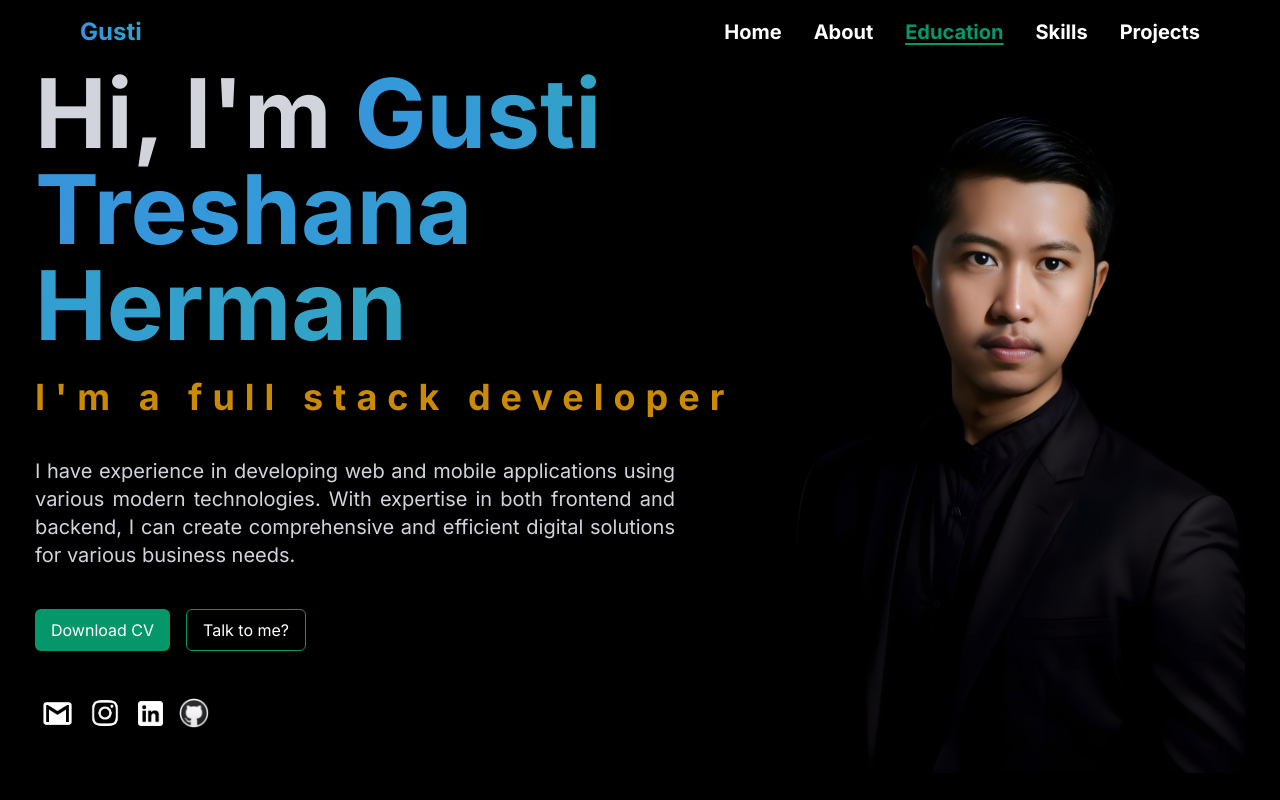
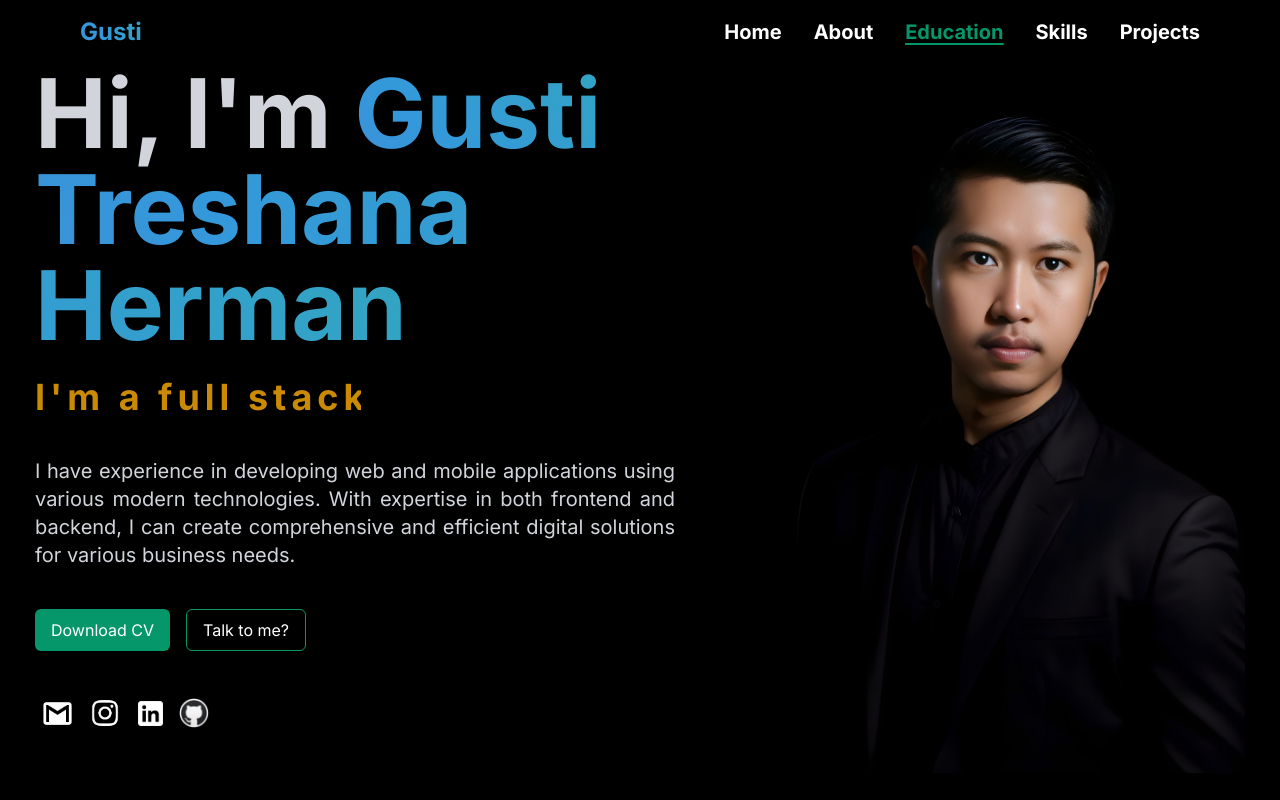
Before and after one commit to Gustitreshana/Portofolio-Website, a Next.js app: page / in a window 1280 px wide. Shown: the top 800 px of the page. Built offline with nearby package versions, Linux system fonts and the light colour scheme.

Commit message:
feat: add animation typing and deleting

```diff
--- a/src/app/globals.css
+++ b/src/app/globals.css
@@ -41,11 +41,29 @@ html {
 
 .typing-text {
   border-right: 5px solid #d1d5db;
-  letter-spacing: 10px;
+  letter-spacing: 5px;
   width: 100%;
   white-space: nowrap;
   overflow: hidden;
-  animation: typing 2s steps(26), cursor 0.55s step-end infinite alternate;
+  animation: typing-deleting 10s steps(26) infinite, cursor 0.55s step-end infinite alternate;
+}
+
+@keyframes typing-deleting {
+  0% {
+    width: 0;
+  }
+  30% {
+    width: 100%;
+  }
+  50% {
+    width: 100%;
+  }
+  80% {
+    width: 0;
+  }
+  100% {
+    width: 0;
+  }
 }
 
 @keyframes cursor {
@@ -59,3 +77,9 @@ html {
     width: 0;
   }
 }
+
+@keyframes deleting {
+  to {
+    width: 0;
+  }
+}
```
